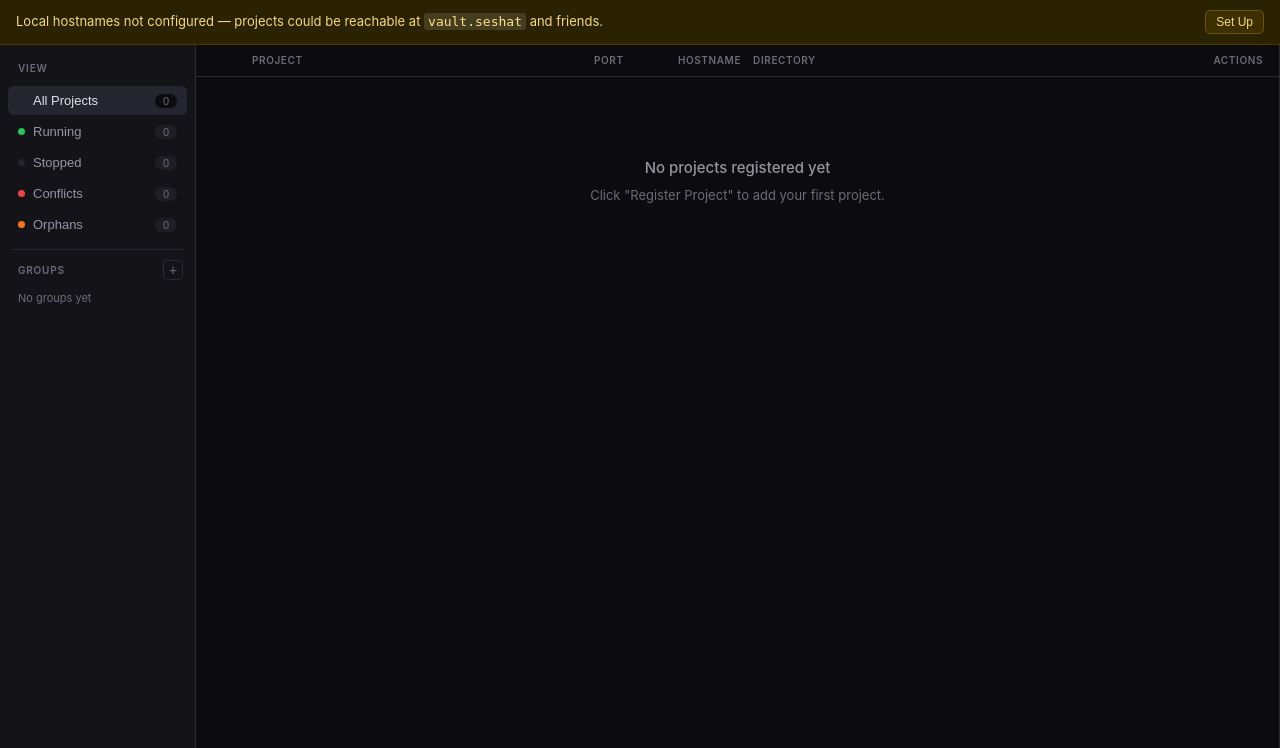
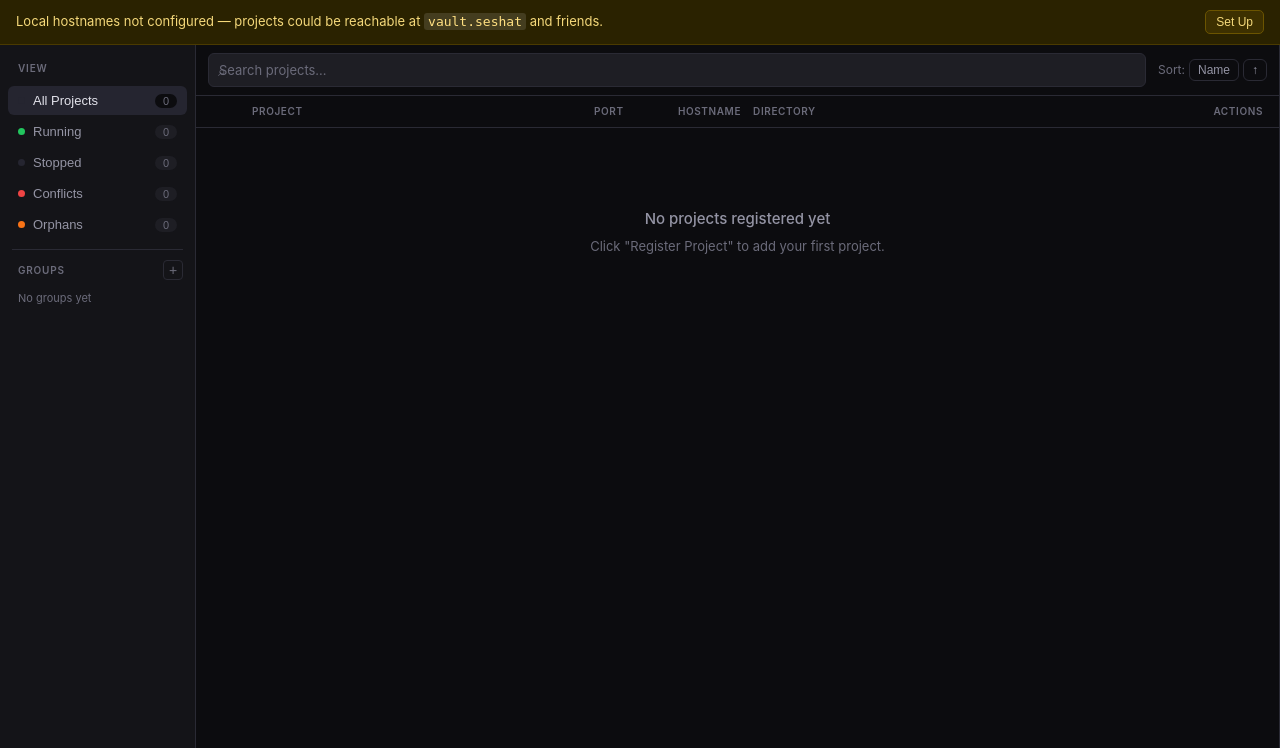
Before and after one commit to rmichaelthomas/seshat-app, a Flask app: page / in a window 1280 px wide. Shown: the part 52-800 px from the top of the page. Run offline with Flask 3, Linux system fonts and the light colour scheme; data that the repository does not hold is empty.

Commit message:
feat: add search filter bar and sort controls

```diff
--- a/static/app.js
+++ b/static/app.js
@@ -21,6 +21,7 @@ const uiState = {
 
 document.addEventListener("DOMContentLoaded", () => {
   initFilters();
+  initSearchSort();
   initProjectModal();
   initGroupModal();
   initVaultKeyModal();
@@ -407,13 +408,18 @@ function renderShelf() {
       </div>`;
     return;
   }
-  const visible = (activeFilter === "all" || activeFilter === "orphans")
+  let visible = (activeFilter === "all" || activeFilter === "orphans")
     ? projects
     : projects.filter(p => p.status === activeFilter);
 
+  visible = visible.filter(p => _matchesSearch(p, uiState.searchQuery));
+  visible = _sortProjects(visible);
+
   if (visible.length === 0) {
-    const label = { running: "running", stopped: "stopped", conflict: "in conflict" }[activeFilter] ?? activeFilter;
-    shelf.innerHTML = `<div class="empty-state"><div class="empty-state-title">No ${label} projects</div></div>`;
+    const msg = uiState.searchQuery
+      ? `No projects matching "${esc(uiState.searchQuery)}"`
+      : `No ${({ running: "running", stopped: "stopped", conflict: "in conflict" }[activeFilter] ?? activeFilter)} projects`;
+    shelf.innerHTML = `<div class="empty-state"><div class="empty-state-title">${msg}</div></div>`;
     return;
   }
   shelf.innerHTML = visible.map(projectRowHTML).join("");
@@ -1441,6 +1447,63 @@ async function deleteGroup(name) {
   } catch (e) { toast(e.message, "error"); }
 }
 
+// ── Search & Sort ─────────────────────────────────────────────────────────
+
+function initSearchSort() {
+  const input = $("searchInput");
+  const clear = $("searchClear");
+
+  input.addEventListener("input", () => {
+    uiState.searchQuery = input.value;
+    clear.style.display = input.value ? "block" : "none";
+    renderShelf();
+    renderOrphans();
+  });
+
+  clear.addEventListener("click", () => {
+    input.value = "";
+    uiState.searchQuery = "";
+    clear.style.display = "none";
+    renderShelf();
+    renderOrphans();
+  });
+}
+
+function cycleSortField() {
+  const fields = ["name", "status", "port"];
+  const i = fields.indexOf(uiState.sortField);
+  uiState.sortField = fields[(i + 1) % fields.length];
+  $("sortFieldBtn").textContent = uiState.sortField.charAt(0).toUpperCase() + uiState.sortField.slice(1);
+  renderShelf();
+}
+
+function toggleSortDir() {
+  uiState.sortDir = uiState.sortDir === "asc" ? "desc" : "asc";
+  $("sortDirBtn").textContent = uiState.sortDir === "asc" ? "↑" : "↓";
+  renderShelf();
+}
+
+function _matchesSearch(p, query) {
+  if (!query) return true;
+  const q = query.toLowerCase();
+  return p.name.toLowerCase().includes(q)
+      || (p.directory || "").toLowerCase().includes(q)
+      || (p.notes || "").toLowerCase().includes(q)
+      || (p.tags || []).some(t => t.toLowerCase().includes(q));
+}
+
+function _sortProjects(list) {
+  const statusOrder = { running: 0, conflict: 1, stopped: 2 };
+  const dir = uiState.sortDir === "asc" ? 1 : -1;
+  return [...list].sort((a, b) => {
+    switch (uiState.sortField) {
+      case "status": return dir * ((statusOrder[a.status] ?? 3) - (statusOrder[b.status] ?? 3));
+      case "port":   return dir * (a.port - b.port);
+      default:       return dir * a.name.localeCompare(b.name);
+    }
+  });
+}
+
 // ── Filters ────────────────────────────────────────────────────────────────
 
 function initFilters() {
--- a/static/style.css
+++ b/static/style.css
@@ -1053,3 +1053,71 @@ textarea { resize: vertical; }
   resize: vertical;
   min-height: 40px;
 }
+
+/* ── Search & Sort bar ───────────────────────────────────────────────────── */
+
+.search-sort-bar {
+  display: flex;
+  align-items: center;
+  gap: 12px;
+  padding: 8px 12px;
+  border-bottom: 1px solid var(--border);
+}
+
+.search-wrapper {
+  flex: 1;
+  position: relative;
+  display: flex;
+  align-items: center;
+}
+.search-icon {
+  position: absolute;
+  left: 10px;
+  color: var(--text-muted);
+  font-size: 14px;
+  pointer-events: none;
+}
+.search-input {
+  width: 100%;
+  padding: 6px 30px 6px 30px;
+  background: var(--surface-2);
+  border: 1px solid var(--border);
+  border-radius: var(--radius);
+  color: var(--text);
+  font-size: 13px;
+}
+.search-input:focus {
+  outline: none;
+  border-color: var(--blue);
+}
+.search-input::placeholder { color: var(--text-muted); }
+.search-clear {
+  position: absolute;
+  right: 6px;
+  background: none;
+  border: none;
+  color: var(--text-muted);
+  cursor: pointer;
+  font-size: 12px;
+  padding: 2px 4px;
+}
+.search-clear:hover { color: var(--text); }
+
+.sort-control {
+  display: flex;
+  align-items: center;
+  gap: 4px;
+  flex-shrink: 0;
+  font-size: 12px;
+  color: var(--text-muted);
+}
+.sort-field-btn, .sort-dir-btn {
+  background: none;
+  border: 1px solid var(--border);
+  border-radius: var(--radius);
+  color: var(--text-dim);
+  padding: 3px 8px;
+  font-size: 12px;
+  cursor: pointer;
+}
+.sort-field-btn:hover, .sort-dir-btn:hover { color: var(--text); border-color: var(--text-muted); }
--- a/templates/index.html
+++ b/templates/index.html
@@ -78,6 +78,19 @@
       <!-- ── Projects view ──────────────────────────────────────────────── -->
       <div id="projectView">
 
+        <div class="search-sort-bar" id="searchSortBar">
+          <div class="search-wrapper">
+            <span class="search-icon">⌕</span>
+            <input type="text" class="search-input" id="searchInput"
+                   placeholder="Search projects…" spellcheck="false">
+            <button class="search-clear" id="searchClear" style="display:none">✕</button>
+          </div>
+          <div class="sort-control" id="sortControl">
+            <span class="sort-label">Sort:</span>
+            <button class="sort-field-btn" id="sortFieldBtn" onclick="cycleSortField()">Name</button>
+            <button class="sort-dir-btn" id="sortDirBtn" onclick="toggleSortDir()">↑</button>
+          </div>
+        </div>
         <div class="shelf-header">
           <div></div>
           <div class="shelf-header-cell">Project</div>
```
